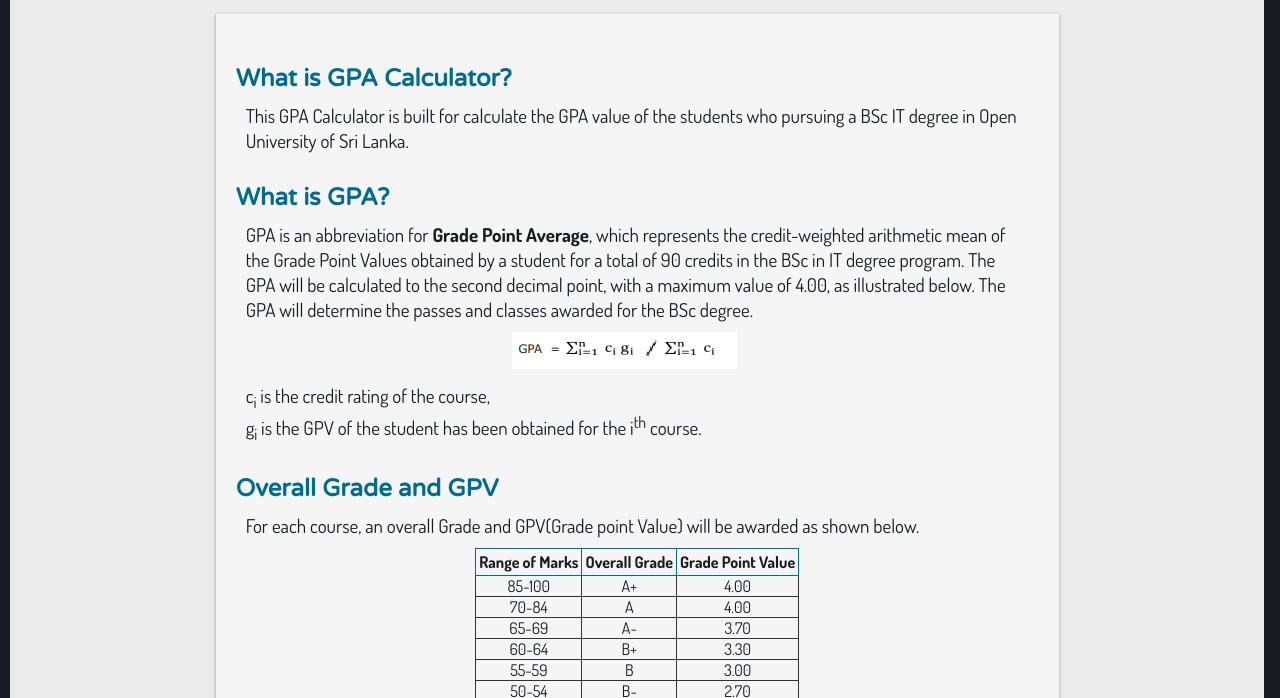
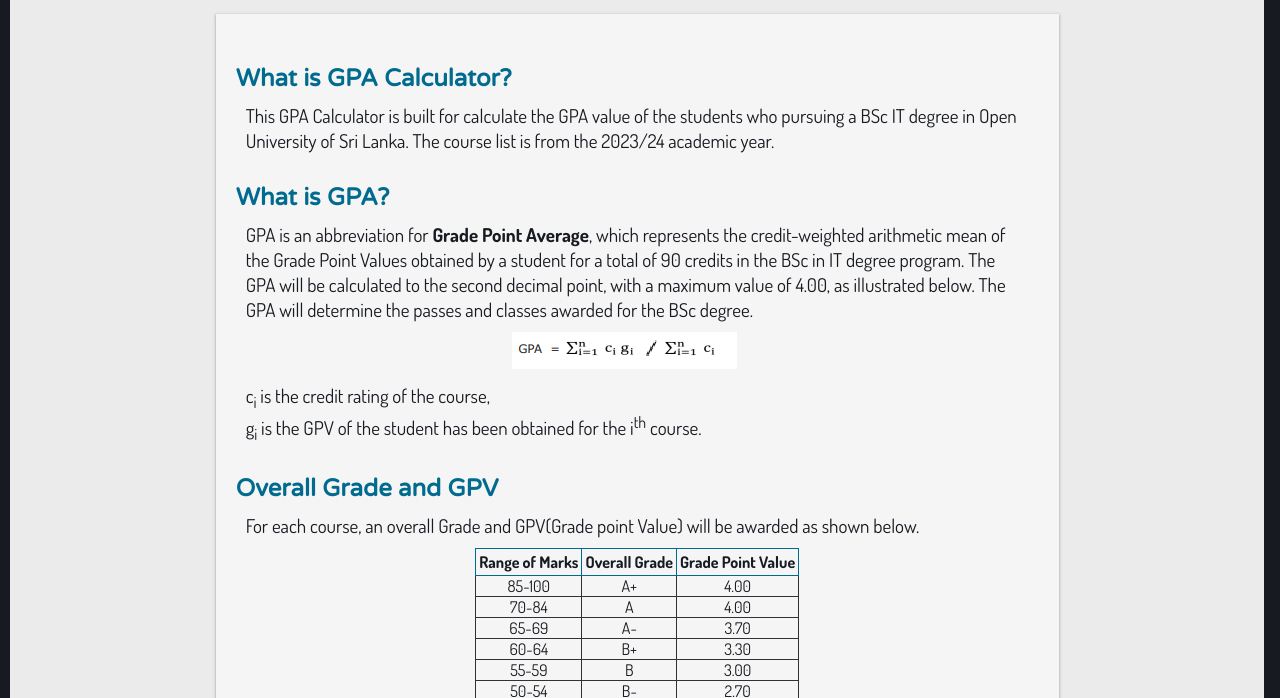
Before and after one commit to Pubudu003/GPA-Calculator-BSc-IT-OUSL, a plain HTML site: page index.html in a window 1280 px wide. Both pictures are taken after a click on the item "GPA?". Shown: the part 98-796 px from the top of the page. Drawn offline with Linux system fonts and the light colour scheme.

Commit message:
Update index.html

```diff
--- a/index.html
+++ b/index.html
@@ -1517,7 +1517,7 @@
                     <div id="intro-to-app">
                         <h2>What is GPA Calculator?</h2>
                         <p>This GPA Calculator is built for calculate the GPA value of the students who pursuing a
-                            BSc IT degree in Open University of Sri Lanka.</p>
+                            BSc IT degree in Open University of Sri Lanka. The course list is from the 2023/24 academic year.</p>
                     </div>
                     <div id="intro-to-gpa">
                         <h2>What is GPA?</h2>
```
